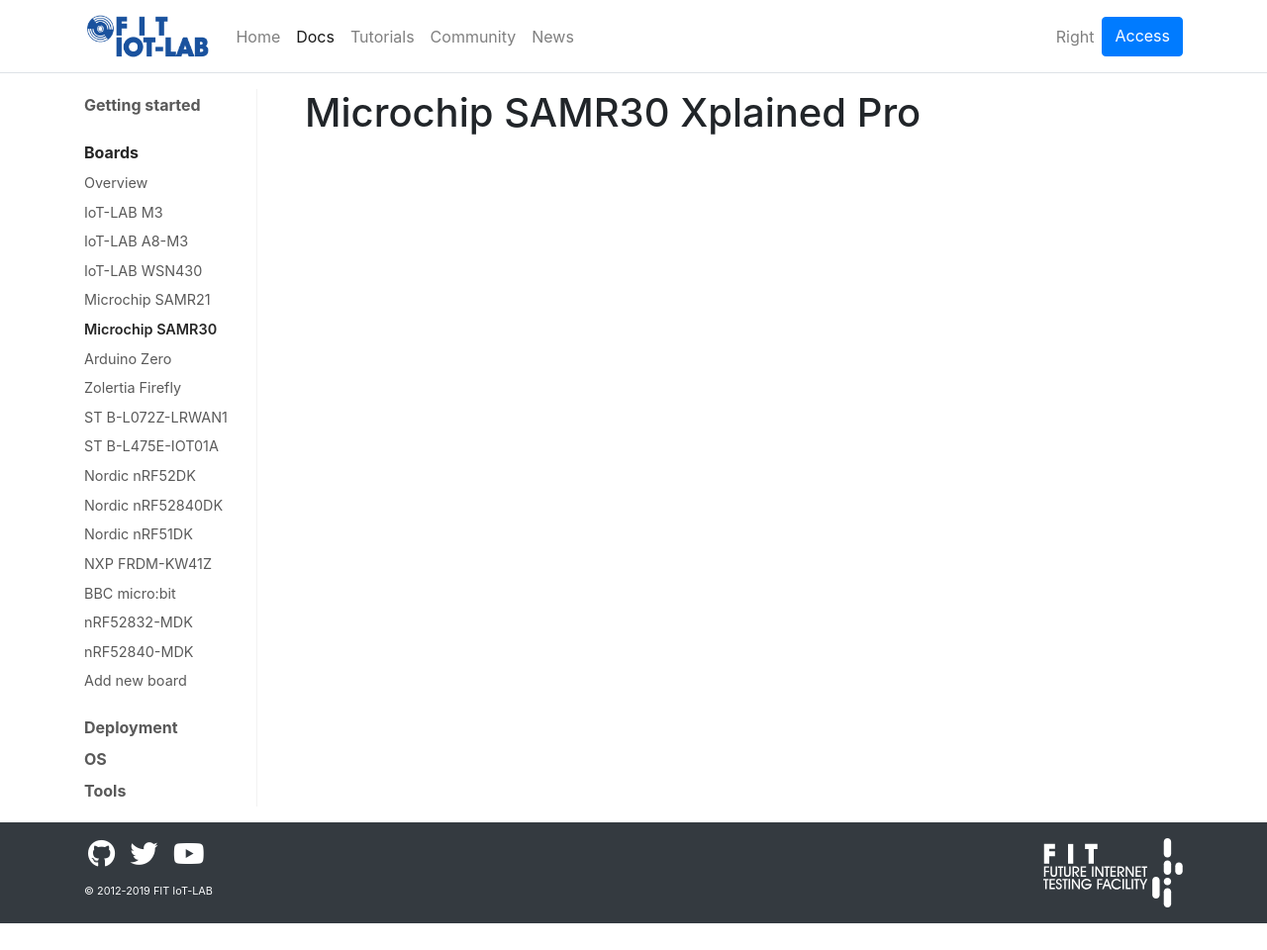
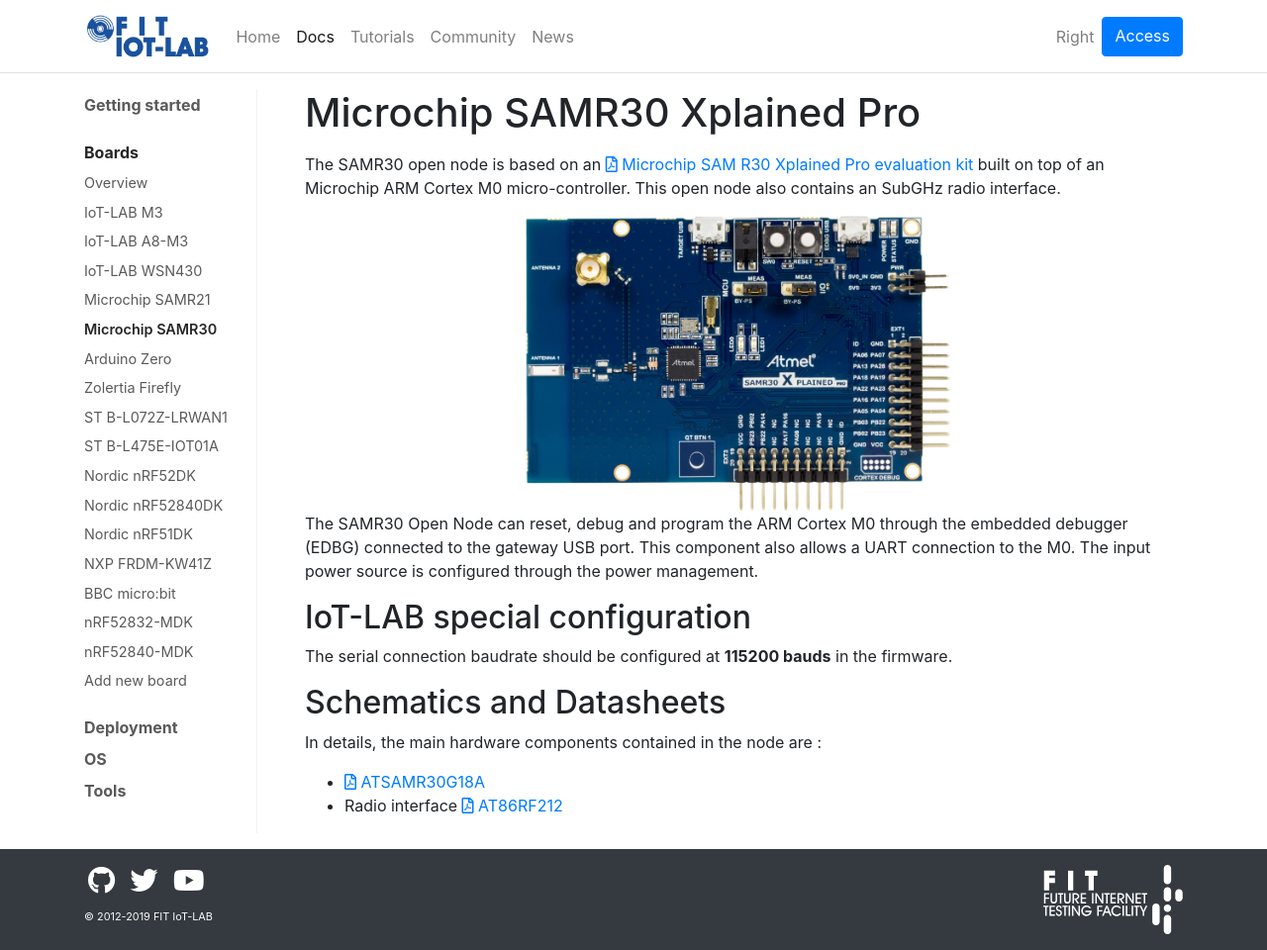
Before and after one commit to iot-lab/iot-lab.github.io, a Jekyll site: the page built from docs/boards/microchip-samr30.md, in a window 1280 px wide. Shown: the whole page at 99% size. Built offline with Jekyll 4.4.1, drawn with Linux system fonts in a browser that asks for light colours; before the commit the page ends 933 px from its top, so only the background shows below that.

Commit message:
boards: document samr30

```diff
--- a/docs/boards/microchip-samr30.md
+++ b/docs/boards/microchip-samr30.md
@@ -2,3 +2,28 @@
 title: Microchip SAMR30 Xplained Pro
 group: boards
 ---
+
+The SAMR30 open node is based on an
+[<i class="far fa-file-pdf"/>&nbsp;Microchip SAM R30 Xplained Pro evaluation kit](http://ww1.microchip.com/downloads/en/DeviceDoc/50002612A.pdf)
+built on top of an Microchip ARM Cortex M0 micro-controller. This open node
+also contains an SubGHz radio interface.
+
+<div style="text-align:center">
+<img src="{{ '/assets/images/docs/boards/samr30/' | relative_url}}samr30.jpg" style="width:50%;"/>
+</div>
+
+The SAMR30 Open Node can reset, debug and program the ARM Cortex M0 through the
+embedded debugger (EDBG) connected to the gateway USB port. This component also
+allows a UART connection to the M0. The input power source is configured
+through the power management.
+
+## IoT-LAB special configuration
+
+The serial connection baudrate should be configured at **115200 bauds** in the
+firmware.
+
+## Schematics and Datasheets
+
+In details, the main hardware components  contained in the node are :
+  * [<i class="far fa-file-pdf"/>&nbsp;ATSAMR30G18A](http://ww1.microchip.com/downloads/en/DeviceDoc/70005303B.pdf)
+  * Radio interface [<i class="far fa-file-pdf"/>&nbsp;AT86RF212](AT86RF212)
```
Also changed, not shown: assets/images/docs/boards/samr30/samr30.jpg (added).
